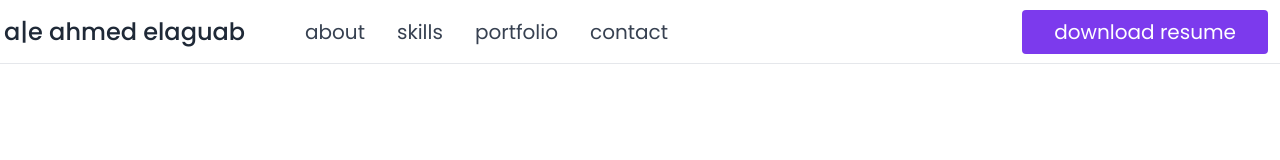
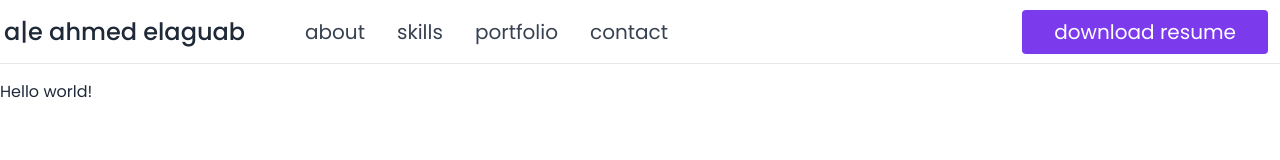
Before and after one commit to AhmedElaguab/my-portfolio-v1.0, a React (Create React App) app: page / in a window 1280 px wide. Shown: the top 160 px of the page. Built offline with nearby package versions, Linux system fonts and the light colour scheme.

Commit message:
Make header fixed on top

```diff
--- a/src/App.js
+++ b/src/App.js
@@ -4,7 +4,11 @@ import { Layout } from './components/Layout';
 function App() {
   return (
     <div className="min-h-screen bg-gray-white text-gray-800">
-      <Layout></Layout>
+      <Layout>
+        <section className="pt-20">
+          <h1>Hello world!</h1>
+        </section>
+      </Layout>
     </div>
   );
 }
--- a/src/components/Header.jsx
+++ b/src/components/Header.jsx
@@ -15,7 +15,7 @@ export const Header = () => {
   let Overlay = isMenuActive && <OverlayComponent onClick={handleMenuToggle} />;
 
   return (
-    <header className="bg-white">
+    <header className="bg-white fixed top-0 left-0 right-0 w-full">
       <div className="container">
         <div className="h-16 py-3 px-4 lg:px-1 flex items-center border-b border-gray-200">
           <div>
```
